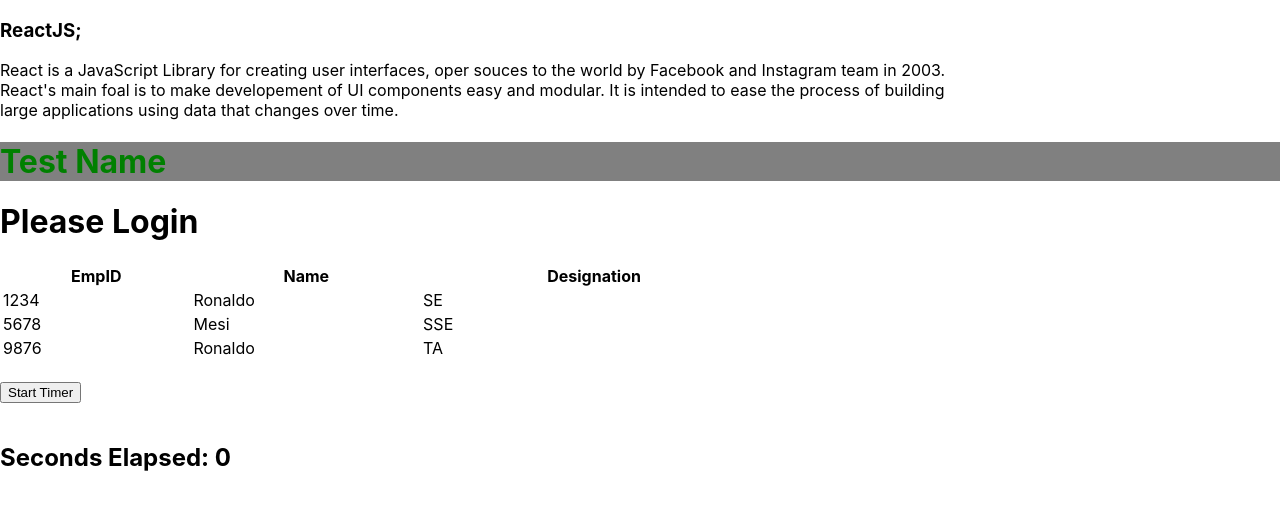
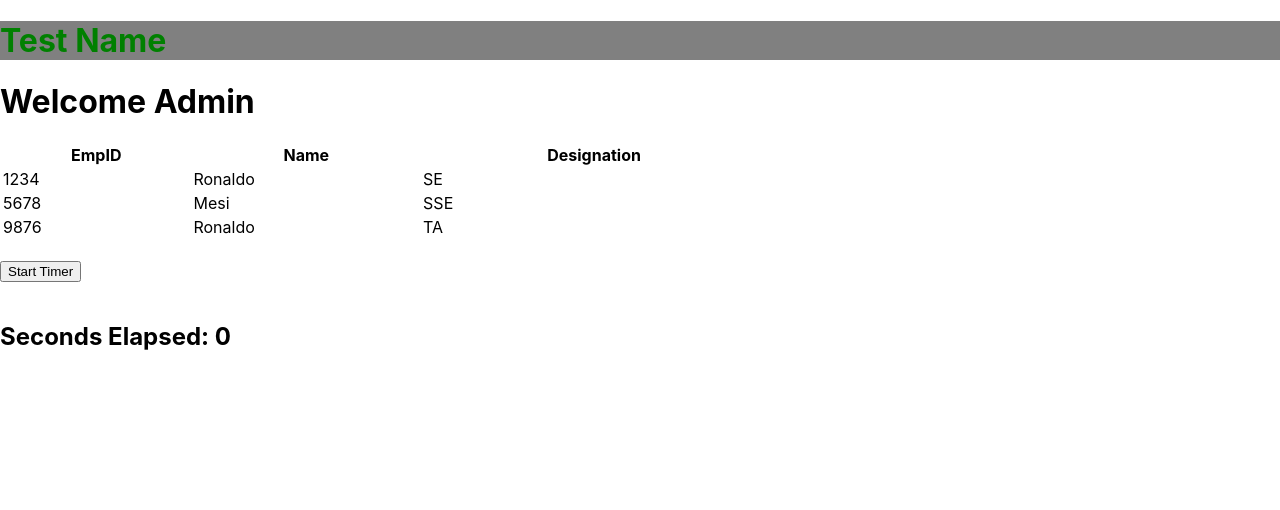
Before and after one commit to nmesfin2/my_react_playground, a React (Create React App) app: page / in a window 1280 px wide. Shown: the top 510 px of the page. Built offline with nearby package versions, Linux system fonts and the light colour scheme.

Commit message:
jsx expression

```diff
--- a/src/App.js
+++ b/src/App.js
@@ -18,7 +18,7 @@ class App extends React.Component {
     }
 
     let element = null;
-    let isLoggedIn = false;
+    let isLoggedIn = true;
     if(isLoggedIn){
       element = <h1>Welcome Admin</h1>
     }else{
@@ -39,8 +39,8 @@ class App extends React.Component {
       rowData.push(row);
     }
     return (<React.Fragment>
-      <h3>ReactJS;</h3>
-      <p>React is a JavaScript Library for creating user interfaces, oper souces to the world by Facebook and Instagram team in 2003. <br/> React's main foal is to make developement of UI components easy and modular. It is intended to ease the process of building <br/>large applications using data that changes over time.</p>
+      {/* <h3>ReactJS;</h3>
+      <p>React is a JavaScript Library for creating user interfaces, oper souces to the world by Facebook and Instagram team in 2003. <br/> React's main foal is to make developement of UI components easy and modular. It is intended to ease the process of building <br/>large applications using data that changes over time.</p> */}
         <React.Fragment>
         <h1 style={hightlight}>{name.firstName} {name.lastName}</h1>
       </React.Fragment>
```
Also changed, not shown: src/useful_resources.txt.
